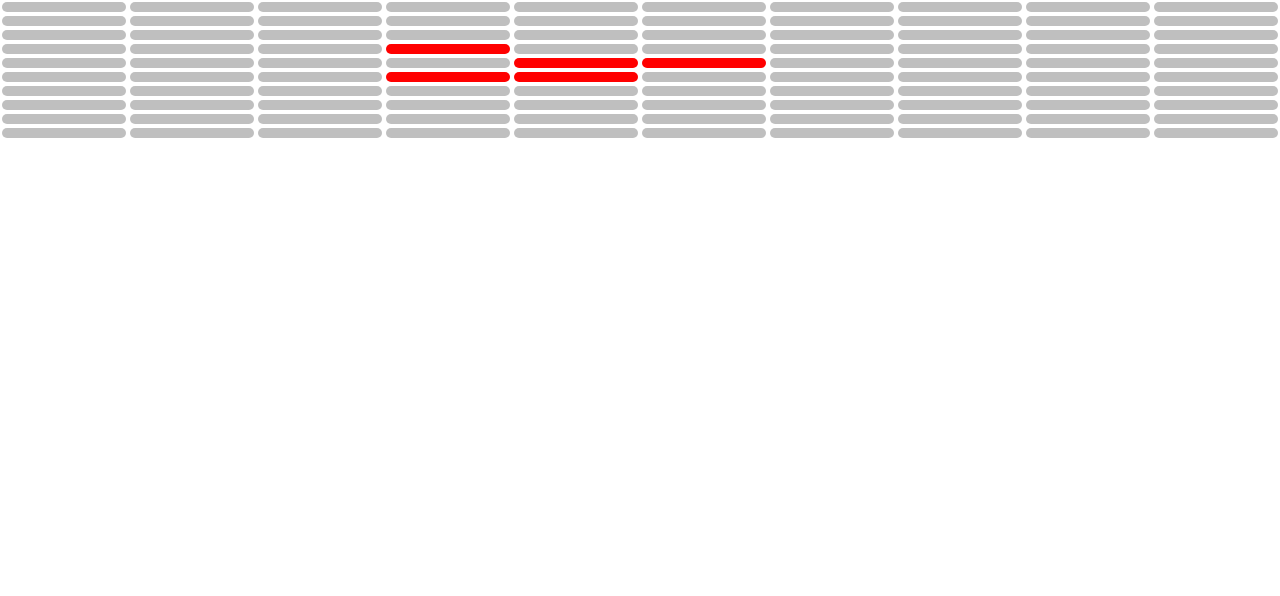
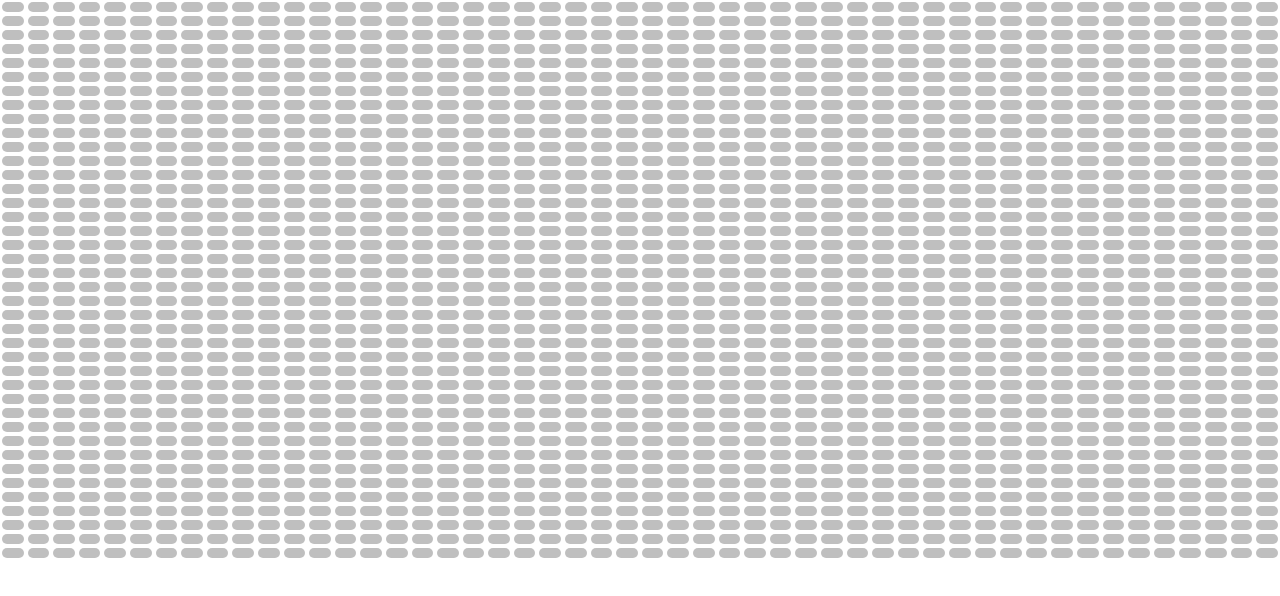
Before and after one commit to phoenix16t/game-of-life, a React app: page / in a window 1280 px wide. Built offline with nearby package versions, Linux system fonts and the light colour scheme.

Commit message:
basic react rendering

```diff
--- a/package.json
+++ b/package.json
@@ -1,6 +1,6 @@
 {
   "name": "game-of-life",
-  "version": "0.0.2",
+  "version": "0.0.3",
   "description": "A Game Of Life implementation",
   "main": "src/index.js",
   "dependencies": {
--- a/public/index.html
+++ b/public/index.html
@@ -6,129 +6,6 @@
     <title>Game Of Life</title>
   </head>
   <body>
-    <div id="root-dev">
-      <div class="row">
-        <div class="cell"></div>
-        <div class="cell"></div>
-        <div class="cell"></div>
-        <div class="cell"></div>
-        <div class="cell"></div>
-        <div class="cell"></div>
-        <div class="cell"></div>
-        <div class="cell"></div>
-        <div class="cell"></div>
-        <div class="cell"></div>
-      </div>
-      <div class="row">
-        <div class="cell"></div>
-        <div class="cell"></div>
-        <div class="cell"></div>
-        <div class="cell"></div>
-        <div class="cell"></div>
-        <div class="cell"></div>
-        <div class="cell"></div>
-        <div class="cell"></div>
-        <div class="cell"></div>
-        <div class="cell"></div>
-      </div>
-      <div class="row">
-        <div class="cell"></div>
-        <div class="cell"></div>
-        <div class="cell"></div>
-        <div class="cell"></div>
-        <div class="cell"></div>
-        <div class="cell"></div>
-        <div class="cell"></div>
-        <div class="cell"></div>
-        <div class="cell"></div>
-        <div class="cell"></div>
-      </div>
-      <div class="row">
-        <div class="cell"></div>
-        <div class="cell"></div>
-        <div class="cell"></div>
-        <div class="cell red"></div>
-        <div class="cell"></div>
-        <div class="cell"></div>
-        <div class="cell"></div>
-        <div class="cell"></div>
-        <div class="cell"></div>
-        <div class="cell"></div>
-      </div>
-      <div class="row">
-        <div class="cell"></div>
-        <div class="cell"></div>
-        <div class="cell"></div>
-        <div class="cell"></div>
-        <div class="cell red"></div>
-        <div class="cell red"></div>
-        <div class="cell"></div>
-        <div class="cell"></div>
-        <div class="cell"></div>
-        <div class="cell"></div>
-      </div>
-      <div class="row">
-        <div class="cell"></div>
-        <div class="cell"></div>
-        <div class="cell"></div>
-        <div class="cell red"></div>
-        <div class="cell red"></div>
-        <div class="cell"></div>
-        <div class="cell"></div>
-        <div class="cell"></div>
-        <div class="cell"></div>
-        <div class="cell"></div>
-      </div>
-      <div class="row">
-        <div class="cell"></div>
-        <div class="cell"></div>
-        <div class="cell"></div>
-        <div class="cell"></div>
-        <div class="cell"></div>
-        <div class="cell"></div>
-        <div class="cell"></div>
-        <div class="cell"></div>
-        <div class="cell"></div>
-        <div class="cell"></div>
-      </div>
-      <div class="row">
-        <div class="cell"></div>
-        <div class="cell"></div>
-        <div class="cell"></div>
-        <div class="cell"></div>
-        <div class="cell"></div>
-        <div class="cell"></div>
-        <div class="cell"></div>
-        <div class="cell"></div>
-        <div class="cell"></div>
-        <div class="cell"></div>
-      </div>
-      <div class="row">
-        <div class="cell"></div>
-        <div class="cell"></div>
-        <div class="cell"></div>
-        <div class="cell"></div>
-        <div class="cell"></div>
-        <div class="cell"></div>
-        <div class="cell"></div>
-        <div class="cell"></div>
-        <div class="cell"></div>
-        <div class="cell"></div>
-      </div>
-      <div class="row">
-        <div class="cell"></div>
-        <div class="cell"></div>
-        <div class="cell"></div>
-        <div class="cell"></div>
-        <div class="cell"></div>
-        <div class="cell"></div>
-        <div class="cell"></div>
-        <div class="cell"></div>
-        <div class="cell"></div>
-        <div class="cell"></div>
-      </div>
-    </div>
-
     <div id="root"></div>
   </body>
   <script type="text/javascript" src="src/bundle.js"></script>
--- /dev/null
+++ b/src/components/app-view.js
@@ -0,0 +1,34 @@
+import React from 'react';
+
+export default class AppView extends React.Component {
+  constructor() {
+    super();
+    this.renderRow = this.renderRow.bind(this);
+  }
+
+  renderCell(cell, i) {
+    let cls = 'cell';
+    if(cell === 1) { cls += ' red'; }
+    return <div className={cls} key={i} />;
+  };
+
+  renderField() {
+    return this.props.gameField.map(this.renderRow);
+  };
+
+  renderRow(row, i) {
+    return (
+      <div className="row" key={i}>
+        { row.map(this.renderCell) }
+      </div>
+    );
+  };
+
+  render() {
+    return (
+      <div className="app">
+        { this.renderField() }
+      </div>
+    );
+  };
+};
--- /dev/null
+++ b/src/components/app.js
@@ -0,0 +1,28 @@
+import React from 'react';
+import AppView from './app-view';
+
+const FIELD_HEIGHT = 40;
+const FIELD_WIDTH = 50;
+
+export default class App extends React.Component {
+  constructor() {
+    super();
+
+    this.state = { gameField: [] };
+  };
+
+  componentWillMount() {
+    const gameField = this.createEmptyField();
+    this.setState({ gameField });
+  };
+
+  createEmptyField() {
+    return [...Array(FIELD_HEIGHT)].map(() => {
+      return [...Array(FIELD_WIDTH)].map(() => 0);
+    });
+  };
+
+  render() {
+    return <AppView gameField={ this.state.gameField } />;
+  };
+};
--- a/src/index.js
+++ b/src/index.js
@@ -1,14 +1,7 @@
 import React from 'react';
 import ReactDOM from 'react-dom';
+import App from './components/app';
 
 import './style.scss';
 
-export default class App extends React.Component {
-  render() {
-    return (
-      <div></div>
-    );
-  };
-};
-
 ReactDOM.render(<App />, document.getElementById('root'));
```
Also changed, not shown: README.md, 1 other file.
